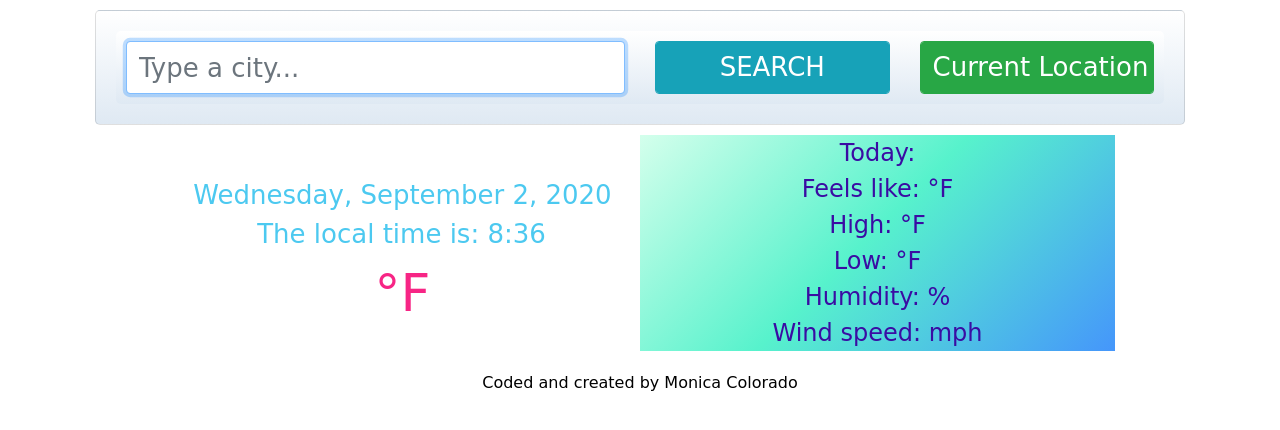
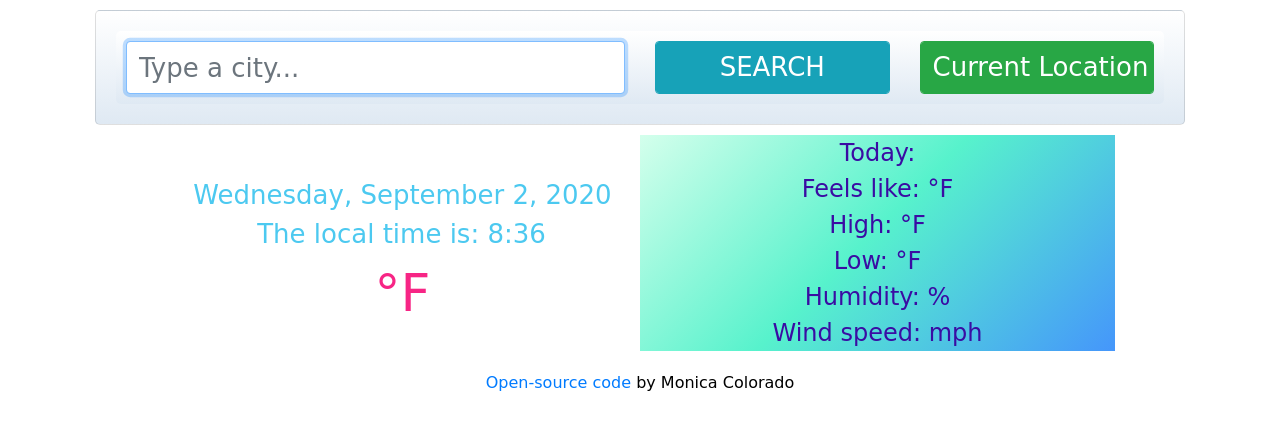
Before and after one commit to monycka/my-weather-website, a plain HTML site: page index.html in a window 1280 px wide. Drawn offline with nearby package versions, Linux system fonts and the light colour scheme; no server answers; a web font is replaced by a local one.

Commit message:
Added an open-source link

```diff
--- a/index.html
+++ b/index.html
@@ -121,7 +121,8 @@
   </div>
 
   <footer>
-    Coded and created by Monica Colorado
+    <a href="https://github.com/monycka/my-weather-website">Open-source code</a>
+    by Monica Colorado
   </footer>
   <script src="src/index.js"></script>
     </div>
```
